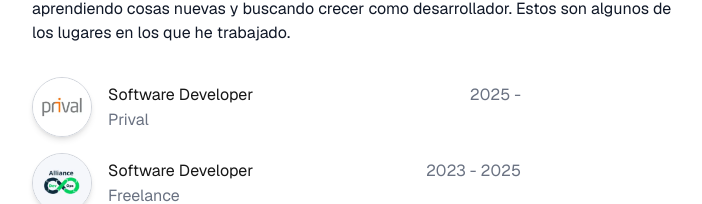
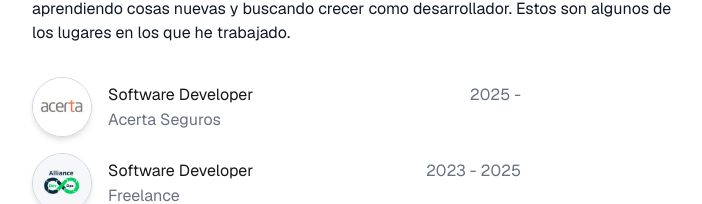
Before and after one commit to arisrodriguez/a-r, a Next.js app: page /sobre-mi in a window 1280 px wide. Shown: the part 1527-1731 px from the top of the page, without its empty margins (282-984 px from the left). Built offline with nearby package versions, Linux system fonts and the light colour scheme.

Commit message:
update del logo y texto en el componente de experiencia

```diff
--- a/src/app/components/About/AboutExperience.tsx
+++ b/src/app/components/About/AboutExperience.tsx
@@ -6,10 +6,10 @@ const experience = [
     {
         id: 1,
         title: "Software Developer",
-        company: "Prival",
+        company: "Acerta Seguros",
         period: "2025 - ",
-        logo: "/images/logo-prival.webp",
-        link: "https://www.prival.com/panama",
+        logo: "/images/logo-acerta.webp",
+        link: "https://acertaseguros.com/",
     },
     {
         id: 2,
```
